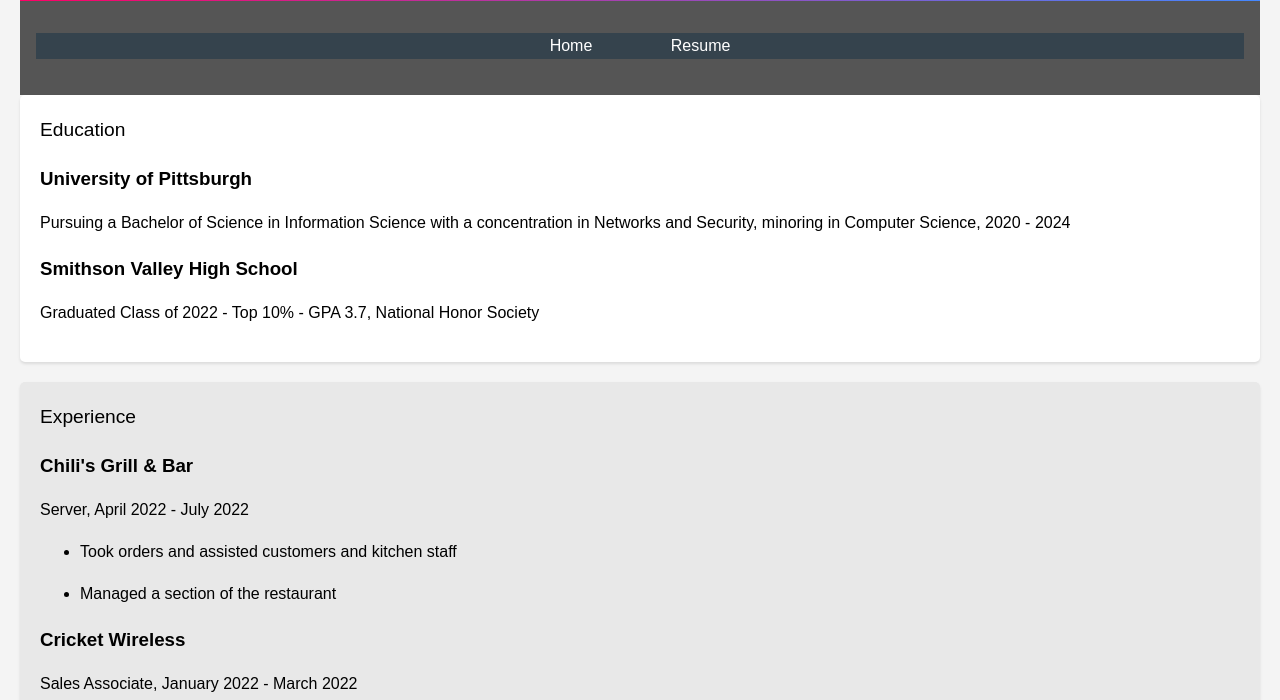
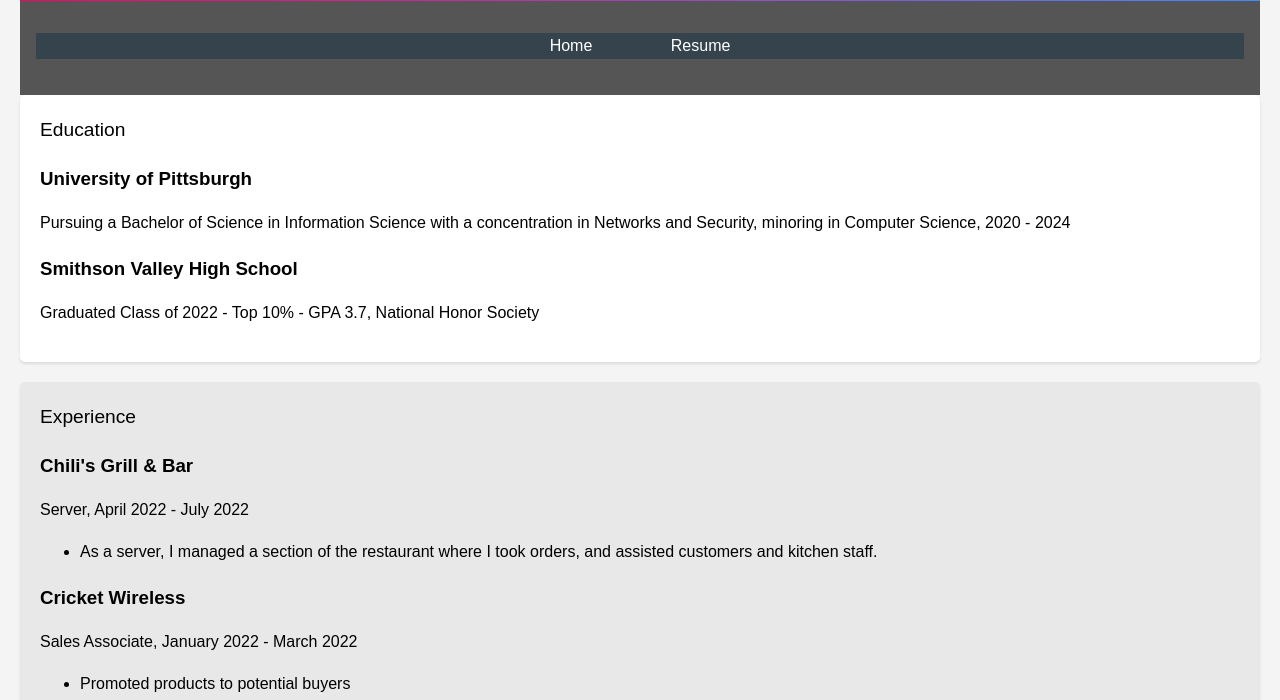
Before and after one commit to Logan-Warren/Website, a plain HTML site: page ResumePage/resume.html in a window 1280 px wide. Shown: the part 100-800 px from the top of the page. Drawn offline with Linux system fonts and the light colour scheme; files that its build step writes are made by us from their sources.

Commit message:
Update resume.html

```diff
--- a/ResumePage/resume.html
+++ b/ResumePage/resume.html
@@ -31,8 +31,7 @@
             <h3>Chili's Grill & Bar</h3>
             <p>Server, April 2022 - July 2022</p>
             <ul>
-                <li>Took orders and assisted customers and kitchen staff</li>
-                <li>Managed a section of the restaurant</li>
+                <li>As a server, I managed a section of the restaurant where I took orders, and assisted customers and kitchen staff.</li>
             </ul>
             <h3>Cricket Wireless</h3>
             <p>Sales Associate, January 2022 - March 2022</p>
```
